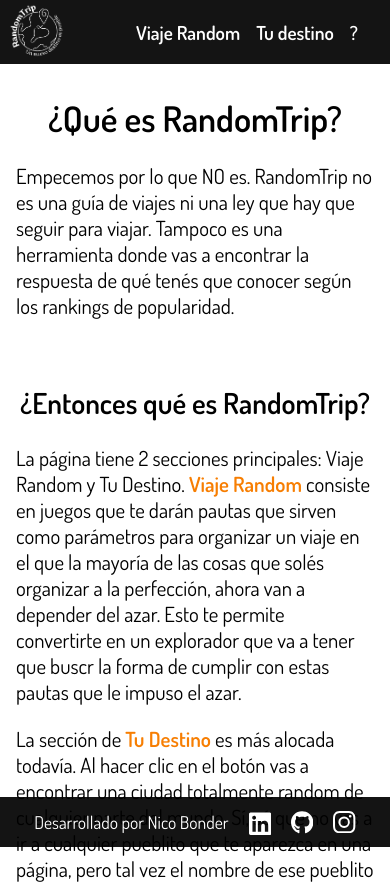
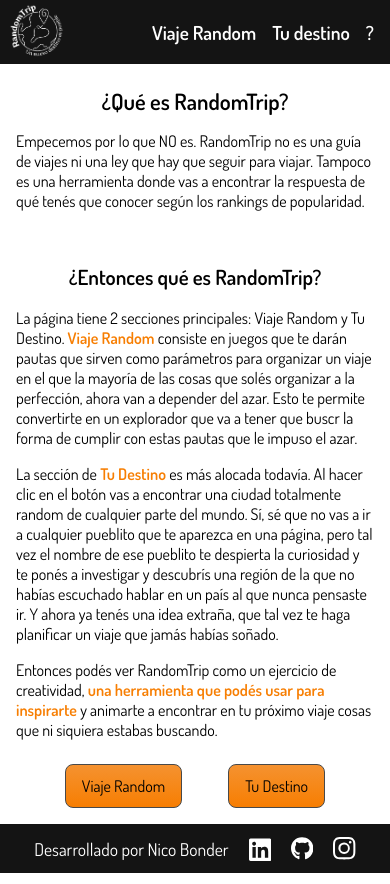
Before and after one commit to nicobonder/randomtrip, a React (Create React App) app: page /help in a window 390 px wide. Shown: the top 884 px of the page. Built offline with nearby package versions, Linux system fonts and the light colour scheme.

Commit message:
Help page improved. Responsive design done.

```diff
--- a/src/components/Help/Help.css
+++ b/src/components/Help/Help.css
@@ -1,5 +1,5 @@
 .helpSection{
-    height: 85vh;
+    height:fit-content;
     padding: 0.5rem 1rem;
 }
 
@@ -59,3 +59,41 @@
       var(--color-primary) 115%
     );
 }
+
+@media (640px < width <= 768px) {
+    .helpTitle {
+        font-size: var(--sectionTitleFontSizeSmall);
+    }
+
+    .helpSubtitle {
+        font-size: var(--sectionTitleFontSizeXs);
+    }
+
+    .helpText {
+        font-size: var(--text-sizeXs);
+    }
+}
+
+@media (width <= 640px) {
+    .helpTitle {
+        font-size: var(--sectionTitleFontSizeXs);
+    }
+
+    .helpSubtitle {
+        font-size: var(--text-size);
+    }
+
+    .helpButtons {
+        width: 80%;
+        margin-top: 1.5rem;
+    }
+
+    .helpBtn {
+        padding: 0.7rem 1rem;
+        font-size: 1rem;
+    }
+
+    .helpText {
+        font-size: 1rem;
+    }
+}
--- a/src/components/Help/Help.jsx
+++ b/src/components/Help/Help.jsx
@@ -15,7 +15,7 @@
             <p className='helpText'>La sección de <span className='helpSpan'>Tu Destino</span> es más alocada todavía. Al hacer clic en el botón vas a encontrar una ciudad totalmente random de cualquier parte del mundo.
                 Sí, sé que no vas a ir a cualquier pueblito que te aparezca en una página, pero tal vez el nombre de ese pueblito te despierta la curiosidad y te ponés a investigar y descubrís una región de la que no habías escuchado hablar en un país al que nunca pensaste ir. Y ahora ya tenés una idea extraña, que tal vez te haga planificar un viaje que jamás habías soñado.</p>
 
-            <p className='helpText'>Entonces podés ver RandomTrip como un ejercicio de creatividad, una herramienta que podés usar para inspirarte y animarte a encontrar en tu próximo viaje cosas que ni siquiera estabas buscando.</p>
+            <p className='helpText'>Entonces podés ver RandomTrip como un ejercicio de creatividad, <span className='helpSpan'>una herramienta que podés usar para inspirarte</span> y animarte a encontrar en tu próximo viaje cosas que ni siquiera estabas buscando.</p>
             <div className='helpButtons'>
                 <Link to='trip' className='helpBtn'>Viaje Random</Link>
                 <Link to='experience' className='helpBtn'>Tu Destino</Link>
--- a/src/components/navbar/Navbar.module.css
+++ b/src/components/navbar/Navbar.css
@@ -1,5 +1,4 @@
 .navbarSection{
-    /* width: 100%; */
     height: 3.5rem;
     background-color: #000000eb;
     display: flex;
@@ -24,20 +23,18 @@
     font-weight: 600;
     color: white;
     font-size: 1.2rem;
+    transition: 0.3s all;
 }
 
 .link:hover{
-    color: rgb(200, 197, 197);
-    padding: 0.1rem;
+    color: var(--color-primary);
 }
 
 
 @media (width <= 840px) {
     .navbarSection{
-        display: flex;
         margin: 0;
         padding: 1rem 0.5rem;
-        justify-content:space-between;
         height: 2rem;
     }
 
@@ -45,3 +42,9 @@
         margin-left: 0;
     }
 }
+
+@media (width <= 640px) {
+    .links{
+        margin-right: 0;
+    }
+}
--- a/src/components/navbar/Navbar.jsx
+++ b/src/components/navbar/Navbar.jsx
@@ -1,20 +1,19 @@
 import React from 'react'
 import { NavLink, Link } from "react-router-dom";
-import s from './Navbar.module.css'
+import './Navbar.css'
 import logo from '../../assets/logoRandom.png'
 
 
 export default function Navbar() {
 
   return (
-    <div className={s.navbarSection}>
-    <Link className={s.logo} to='/'><img className={s.logo} src={logo} alt="logo Random Trip" /></Link>
-    <nav className={s.links}>
-        <NavLink className={s.link} to='trip'>Viaje Random</NavLink>
-        <NavLink className={s.link} to='experience'>Tu destino</NavLink>
-        <NavLink className={s.link} to='help'>?</NavLink>
-
-      </nav>
+    <div className="navbarSection">
+      <Link className="logo" to='/'><img className="logo" src={logo} alt="logo Random Trip" /></Link>
+      <nav className="links">
+          <NavLink className="link" to='trip'>Viaje Random</NavLink>
+          <NavLink className="link" to='experience'>Tu destino</NavLink>
+          <NavLink className="link" to='help'>?</NavLink>
+        </nav>
     </div>
   )
 }
```
